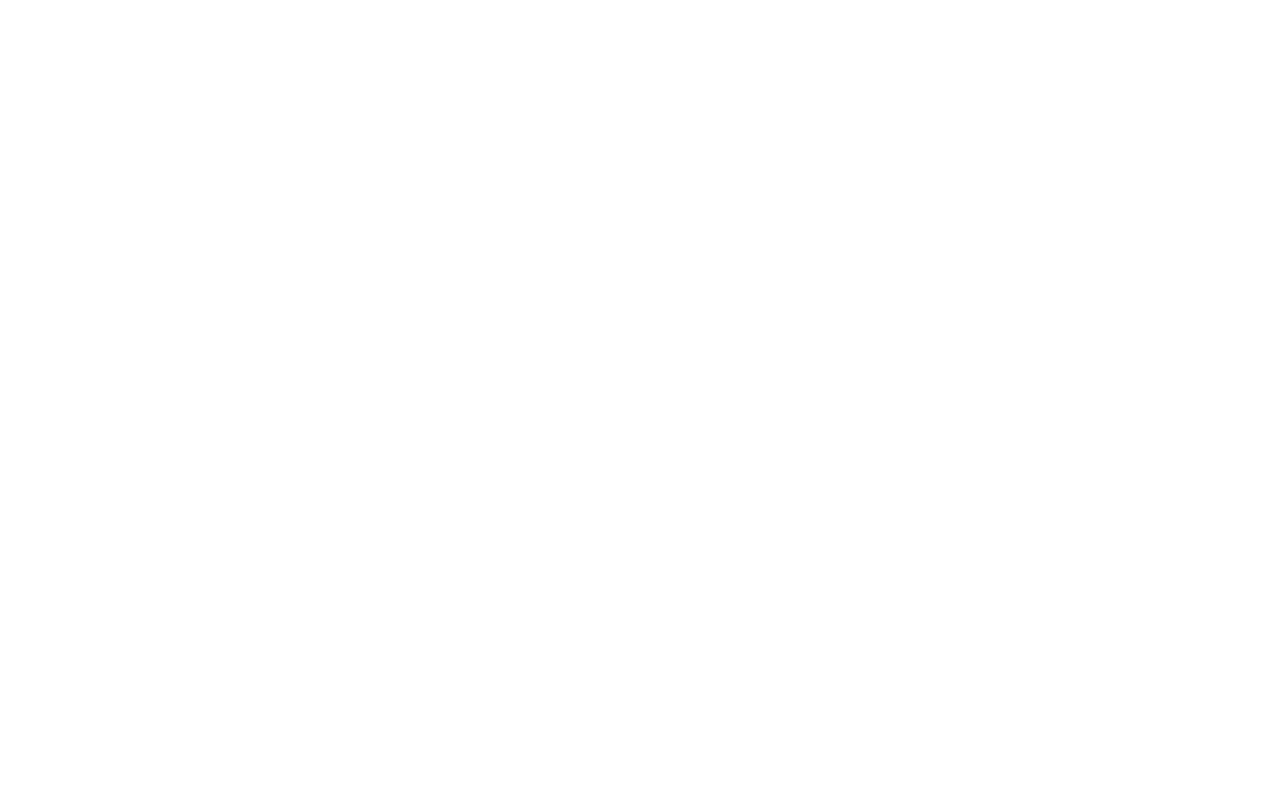
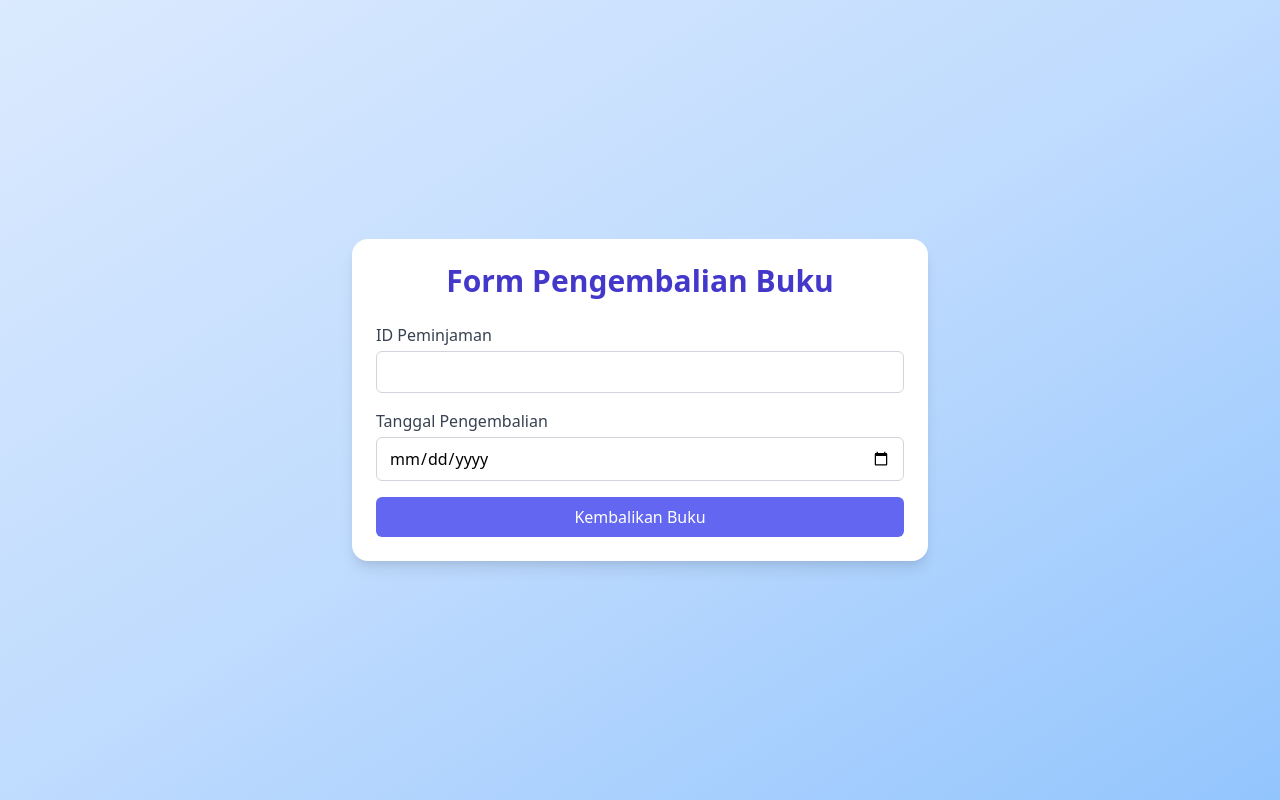
Before and after one commit to mutiacasella/K2-Group14-NoSQL, a React (Vite) app in the folder Frontend/: page /pengembalian in a window 1280 px wide. Before the commit this address had no page. Built offline with nearby package versions, Linux system fonts and the light colour scheme.

Commit message:
Navbar - Route Pengembalian  Berhasil

```diff
--- a/Frontend/src/components/Navbar.jsx
+++ b/Frontend/src/components/Navbar.jsx
@@ -20,7 +20,7 @@
     const navItems = [
         { label: 'Home', to: '/', onClick: handleHomeClick },
         { label: 'Daftar', to: '/daftar' },
-        { label: 'Pengembalian', to: '/borrowing/return' },
+        { label: 'Pengembalian', to: '/pengembalian' },
     ];
 
     return (
--- /dev/null
+++ b/Frontend/src/pages/FormPengembalian.jsx
@@ -0,0 +1,59 @@
+import { useNavigate } from 'react-router-dom';
+import { useState } from 'react';
+import axios from 'axios';
+
+export default function FormPengembalian() {
+    const [borrowingId, setBorrowingId] = useState('');
+    const [returnDate, setReturnDate] = useState('');
+    const navigate = useNavigate();
+
+    const handleSubmit = async (e) => {
+        e.preventDefault();
+        try {
+            await axios.put(`http://localhost:8080/borrowing/return/${borrowingId}`, {
+                return_date: returnDate,
+            });
+            alert('Buku berhasil dikembalikan!');
+            navigate('/');
+        } catch (err) {
+            console.error(err);
+            alert('Gagal mengembalikan buku.');
+        }
+    };
+
+    return (
+        <div className="min-h-screen flex items-center justify-center bg-gradient-to-br from-blue-100 via-blue-200 to-blue-300">
+            <div className="max-w-xl w-full p-6 bg-white shadow-lg rounded-2xl">
+                <h1 className="text-3xl font-bold mb-6 text-center text-indigo-700">Form Pengembalian Buku</h1>
+                <form onSubmit={handleSubmit} className="space-y-4">
+                    <div>
+                        <label className="block mb-1 font-medium text-gray-700">ID Peminjaman</label>
+                        <input
+                            type="text"
+                            value={borrowingId}
+                            onChange={(e) => setBorrowingId(e.target.value)}
+                            className="w-full border border-gray-300 rounded-md px-3 py-2 focus:outline-none focus:ring-2 focus:ring-indigo-300"
+                            required
+                        />
+                    </div>
+                    <div>
+                        <label className="block mb-1 font-medium text-gray-700">Tanggal Pengembalian</label>
+                        <input
+                            type="date"
+                            value={returnDate}
+                            onChange={(e) => setReturnDate(e.target.value)}
+                            className="w-full border border-gray-300 rounded-md px-3 py-2 focus:outline-none focus:ring-2 focus:ring-indigo-300"
+                            required
+                        />
+                    </div>
+                    <button
+                        type="submit"
+                        className="w-full bg-indigo-500 hover:bg-indigo-600 text-white py-2 rounded-md transition duration-300"
+                    >
+                        Kembalikan Buku
+                    </button>
+                </form>
+            </div>
+        </div>
+    );
+}
--- a/Frontend/src/routes/AppRoutes.jsx
+++ b/Frontend/src/routes/AppRoutes.jsx
@@ -1,15 +1,14 @@
 import { Routes, Route, Navigate } from 'react-router-dom';
 import Home from '../pages/Home';
-import Profile from '../pages/profile/Profile';
 import FormDaftarBorrower from '../pages/FormDaftarBorrower';
-
+import FormPengembalian from '../pages/FormPengembalian';
 
 export default function AppRoutes() {
     return (
         <Routes>
             <Route path="/" element={<Home />} />
-            <Route path="/user/about" element={<Profile />} />
             <Route path="/daftar" element={<FormDaftarBorrower />} />
+            <Route path="/pengembalian" element={<FormPengembalian />} />
         </Routes>
     );
 }
```
